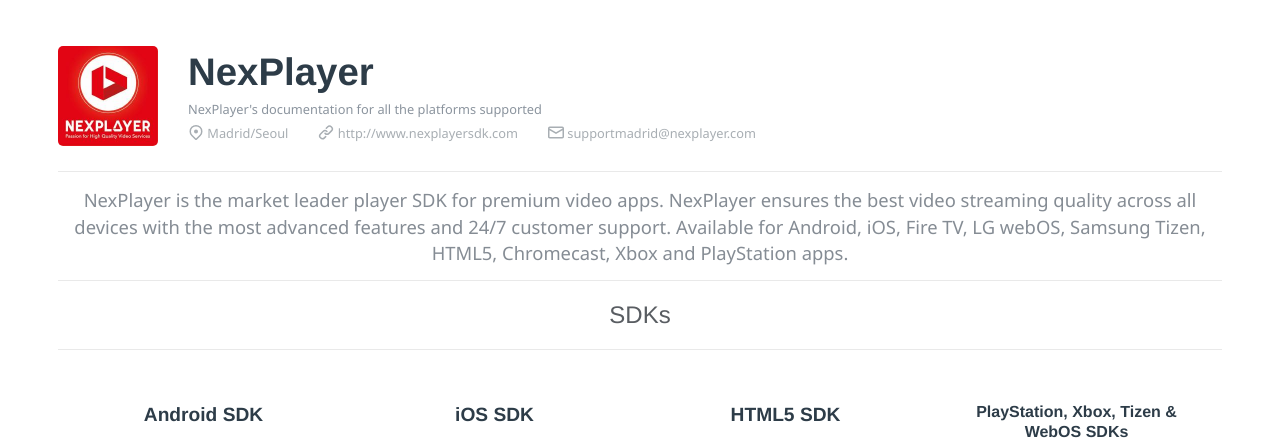
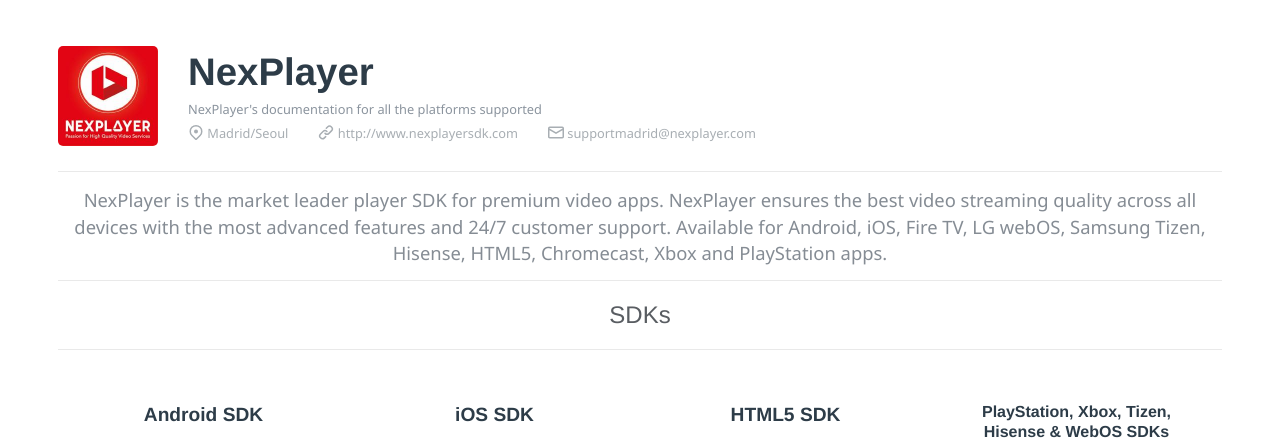
Before and after one commit to NexPlayer/nexplayer.github.io, a plain HTML site: page index.html in a window 1280 px wide. Shown: the top 447 px of the page. Drawn offline with Linux system fonts and the light colour scheme.

Commit message:
Added Hisense

```diff
--- a/index.html
+++ b/index.html
@@ -45,7 +45,7 @@
     <section class="profile-content">
       <div class="profile-description">
         <p>
-          NexPlayer is the market leader player SDK for premium video apps. NexPlayer ensures the best video streaming quality across all devices with the most advanced features and 24/7 customer support. Available for Android, iOS, Fire TV, LG webOS, Samsung Tizen, HTML5, Chromecast, Xbox and PlayStation apps.
+          NexPlayer is the market leader player SDK for premium video apps. NexPlayer ensures the best video streaming quality across all devices with the most advanced features and 24/7 customer support. Available for Android, iOS, Fire TV, LG webOS, Samsung Tizen, Hisense, HTML5, Chromecast, Xbox and PlayStation apps.
         </p>
       </div>
       <div class="profile-content-title">
@@ -87,7 +87,7 @@
             </li>
             <li class="menu-item">
               <div class="menu-item-info">
-                <h4 class="menu-item-name" id="tizen">PlayStation, Xbox, Tizen & WebOS SDKs</h4>
+                <h4 class="menu-item-name" id="tizen">PlayStation, Xbox, Tizen, Hisense & WebOS SDKs</h4>
               </div>
               <div class="menu-item-image">
                 <a href="https://nexplayer.github.io/TizenWebOS/#/?id=introduction-top" target="_blank">
```
